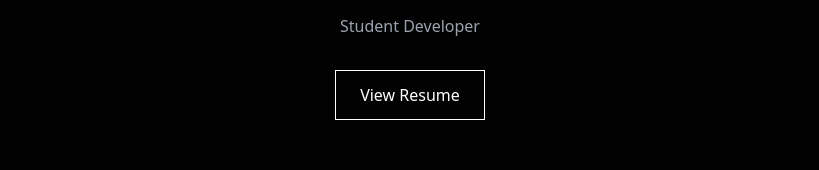
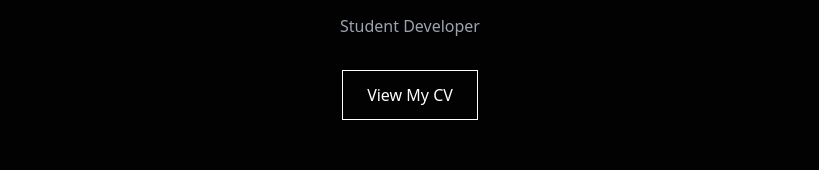
Before and after one commit to StDevRhenz/portfolio, a React (Create React App) app in the folder client/: page / in a window 1280 px wide. Shown: the part 407-577 px from the top of the page, without its empty margins (230-1049 px from the left). Built offline with nearby package versions, Linux system fonts and the light colour scheme; no server answers.

Commit message:
fix: resume and snowfall removed

```diff
--- a/client/src/App.js
+++ b/client/src/App.js
@@ -8,7 +8,7 @@ import Projects from './pages/projects';
 import Contact from './pages/contact';
 import Services from './pages/services';
 import Post from './pages/post';
-import Snowfall from "react-snowfall";
+// import Snowfall from "react-snowfall";
 
 import Home from './pages/home';
 
@@ -18,10 +18,10 @@ function App() {
   return (
 
   <div>
-      <Snowfall
+      {/* <Snowfall
         color="white"
         snowflakeCount={150}
-      />
+      /> */}
     <nav>
       <Navbar />
     </nav>
--- a/client/src/pages/home.jsx
+++ b/client/src/pages/home.jsx
@@ -1,14 +1,14 @@
 import React from 'react';
-// import Result from '../assets/updated-resume.pdf';
+import Result from '../assets/updated-resume.pdf';
 
 function Home() {
-    // const handleCvClick = () => {
-    //     window.open(Result, '_blank');
+    const handleCvClick = () => {
+        window.open(Result, '_blank');
+    };
+
+    // const handleAnswerKeyClick = () => {
+    //     window.open('/answerkey.html', '_blank');
     // };
-
-    const handleAnswerKeyClick = () => {
-        window.open('/answerkey.html', '_blank');
-    };
 
     return (
         <div className="min-h-screen flex items-center justify-center px-8" style={{backgroundColor: 'rgba(0, 0, 0, 0.9)'}}>
@@ -26,19 +26,19 @@ function Home() {
                         Student Developer
                     </p>
 
-                    {/* <button
+                    <button
                         onClick={handleCvClick}
                         className="inline-flex items-center px-6 py-3 border border-white text-white font-light hover:bg-white hover:text-black transition-colors duration-300"
                     >
                         View My CV
-                    </button> */}
+                    </button>
 
-                    <button
+                    {/* <button
                         onClick={handleAnswerKeyClick}
                         className="inline-flex items-center px-6 py-3 border border-white text-white font-light hover:bg-white hover:text-black transition-colors duration-300"
                     >
                         View Resume
-                    </button>
+                    </button> */}
                 </div>
             </div>
         </div>
```
